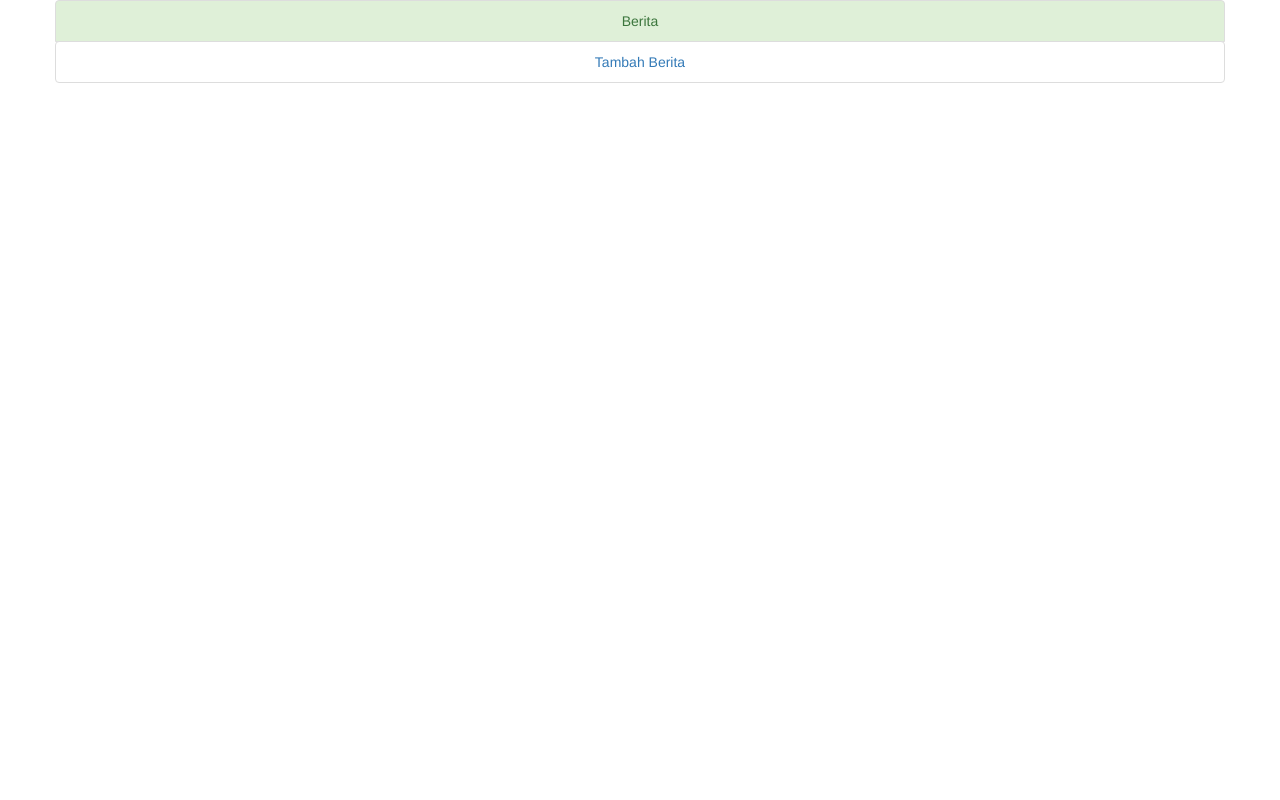
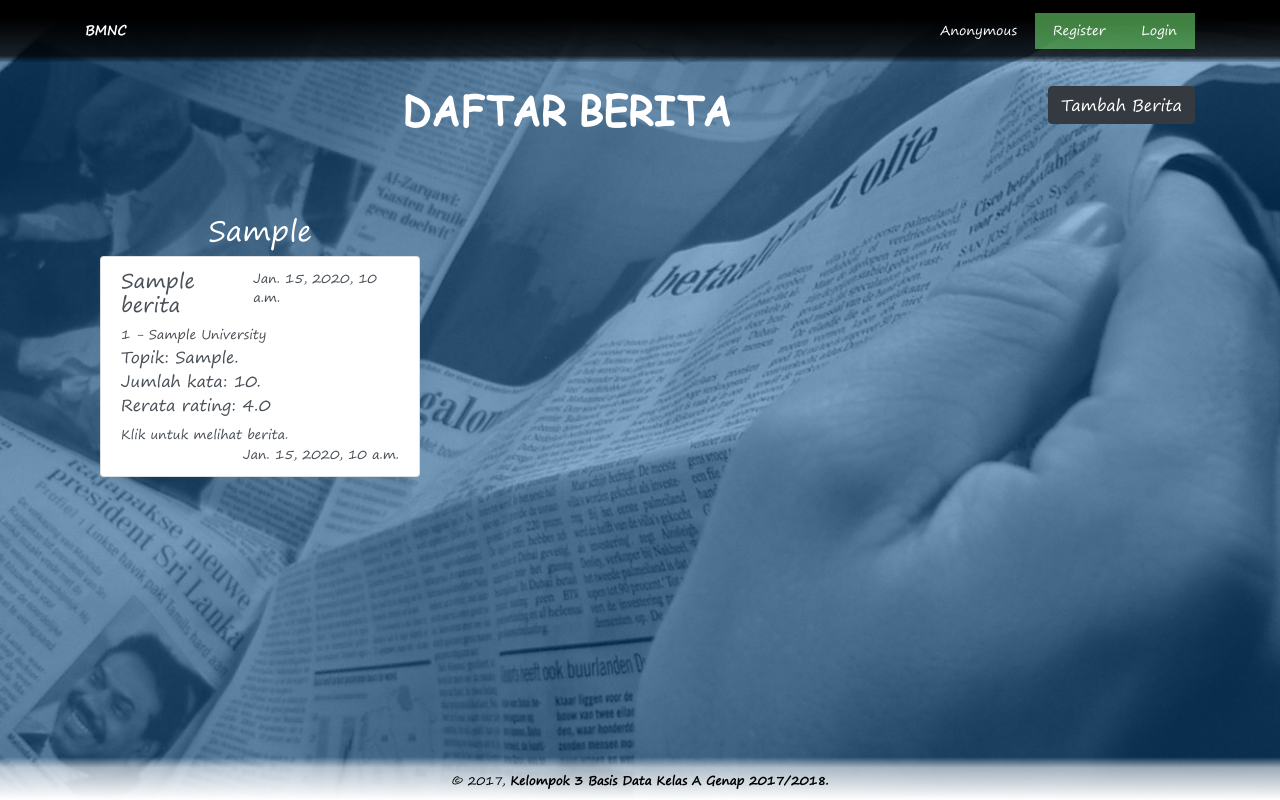
Before and after one commit to ichlaffterlalu/bmnc, a Django app: page /berita/ in a window 1280 px wide. Run offline with Django 3.2, Linux system fonts and the light colour scheme; tables that the repository leaves empty hold one stand-in row (values such as "Sample post"); some libraries are stand-ins or nearby versions.

Commit message:
Integrate theme to all templates, and created show news
1. Created index view on berita to show news
2. Successfully extends base.html to all templates

```diff
--- a/berita/templates/berita/berita.html
+++ b/berita/templates/berita/berita.html
@@ -1,22 +1,45 @@
-<!DOCTYPE html>
-<html lang="en">
-<head>
-    <meta charset="utf-8">
-    <link href="http://netdna.bootstrapcdn.com/bootstrap/3.1.1/css/bootstrap.min.css" rel="stylesheet">
-
-    <title>Berita</title>
-</head>
-
-<body>
-    <div class="container">
-		<div class="row">
-            <ul class="list-group">
-                <li class="list-group-item list-group-item-success"><center>Berita</center></li>
-                <a href="{% url 'berita:tambah_berita' %}"><li class="list-group-item"><center>Tambah Berita</center></li></a>
-            </ul>
-		</div>
+{% extends "base.html" %}
+{% block title %}Berita{% endblock %}
+{% block content %}
+    <div class="py-3">
+        <div class="container">
+            {% if is_narasumber %}
+            <a class="btn btn-dark float-right" href="{% url 'berita:tambah_berita' %}"><center>Tambah Berita</center></a>
+            {% endif %}
+            <div class="row">
+            <div class="col-md-12">
+                <h1 class="w-100 text-center text-uppercase text-white">
+                    <b>Daftar Berita</b>
+                </h1>
+            </div>
+            </div>
+        </div>
     </div>
-    <script src="https://ajax.googleapis.com/ajax/libs/jquery/3.2.1/jquery.min.js"></script>
-    <script type="application/javascript" src="https://maxcdn.bootstrapcdn.com/bootstrap/3.3.7/js/bootstrap.min.js"></script>
-</body>
-</html>
+    <div class="py-5">
+        <div class="container">
+            <div class="row">
+                {% for tag, berita_tag in daftar_berita.items %}
+                <div class="col-md-4 col-xs-6 py-2">
+                    <h3 class="text-white text-center">{{tag}}</h3>
+                    <div class="col-md-12">
+                        <div class="list-group">
+                            {% for berita in berita_tag %}
+                            <a class="list-group-item list-group-item-action flex-column align-items-start" href="{{berita.url}}">
+                            <div class="d-flex w-100 justify-content-between">
+                                <h5 class="mb-1">{{berita.judul}}</h5>
+                                <small>{{berita.created_at}}</small>
+                            </div>
+                            <small>{{berita.id_universitas.id}} - {{berita.id_universitas.provinsi}} University</small>
+                            <p class="mb-1">Topik: {{berita.topik}}.<br>Jumlah kata: {{berita.jumlah_kata}}.<br>Rerata rating: {{berita.rerata_rating}}</p>
+                            <small>Klik untuk melihat berita.</small>
+                            <small class="float-right">{{berita.updated_at}}</small>
+                            </a>
+                            {% endfor %}
+                        </div>
+                    </div>
+                </div>
+                {% endfor %}
+            </div>
+        </div>
+    </div>
+{% endblock %}
--- a/berita/views.py
+++ b/berita/views.py
@@ -4,16 +4,24 @@ from django.http import HttpResponseRedirect
 from django.db import connection
 import datetime
 
+from .models import Berita, Tag
+
 def index(request):
     # todo : get narasumber data
     is_narasumber = True
 
-    if is_narasumber:
-        html = 'berita/berita.html'
-        response = {}
-        return render(request, html, response)
+    daftar_berita_raw = Tag.objects.raw("SELECT * FROM TAG;")
+    daftar_berita = {}
 
-    return HttpResponseRedirect('/')
+    for item in daftar_berita_raw:
+        if daftar_berita.get(item.tag) == None:
+            daftar_berita[item.tag] = [item.url_berita]
+        else:
+            daftar_berita.get(item.tag).append(item.url_berita)
+
+    html = 'berita/berita.html'
+    response = {"is_narasumber":is_narasumber, "daftar_berita":daftar_berita}
+    return render(request, html, response)
 
 def tambah_berita(request):
     # todo : get narasumber data
--- a/profil/templates/profil/lihat_profil.html
+++ b/profil/templates/profil/lihat_profil.html
@@ -1,4 +1,5 @@
 {% extends "base.html" %}
+{% block title %}Profil {{narasumber.nama}}{% endblock %}
 {% block content %}
   <div class="py-3">
     <div class="container">
```
Also changed, not shown: berita/templates/berita/membuat_berita.html (+8 -16 lines), polling/templates/polling/membuat_polling_berita.html (+9 -16 lines), polling/templates/polling/membuat_polling_biasa.html (+9 -15 lines), polling/templates/polling/polling.html (+5 -15 lines).
